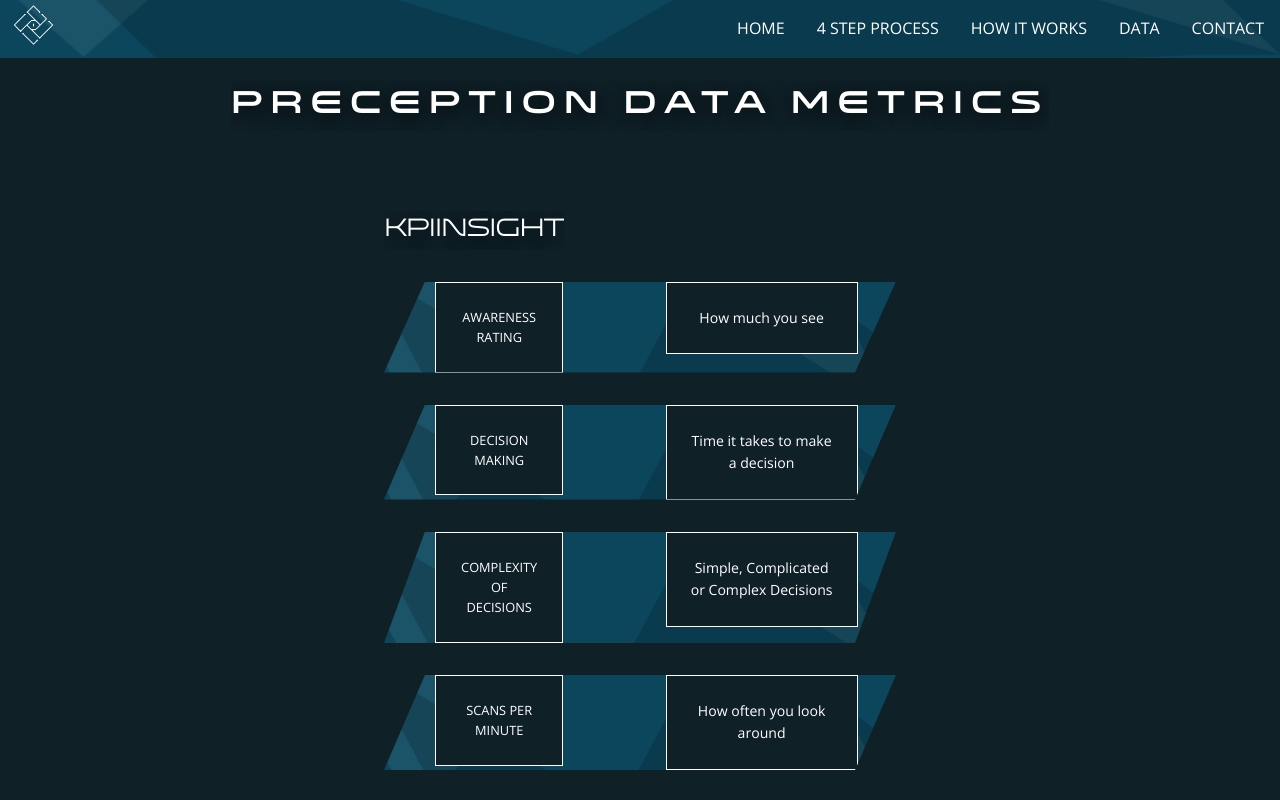
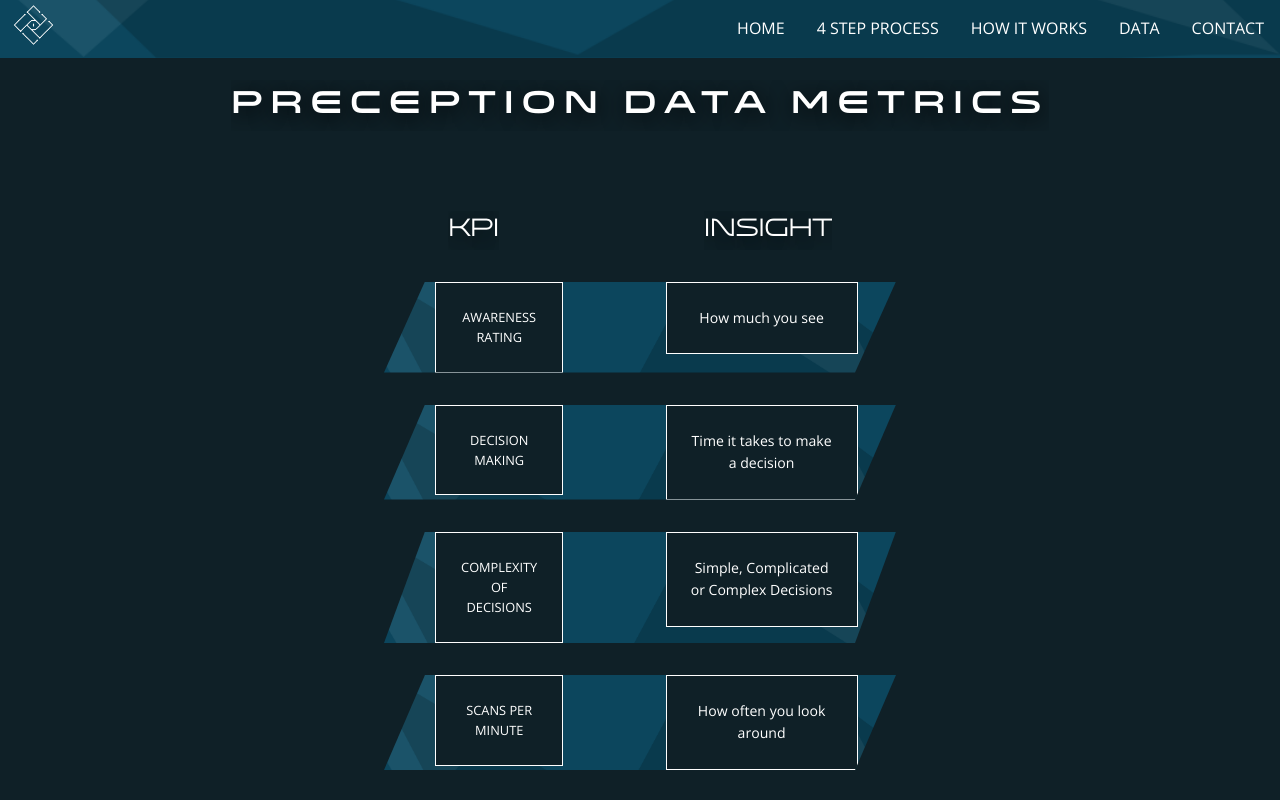
Before and after one commit to karyma-dev/preception, a React (Create React App) app: page /data in a window 1280 px wide. Shown: the top 800 px of the page. Built offline with nearby package versions, Linux system fonts and the light colour scheme.

Commit message:
headers in data metric now palced

```diff
--- a/src/styles/css/main.css
+++ b/src/styles/css/main.css
@@ -603,9 +603,9 @@
   display: flex;
   flex-wrap: wrap;
   margin-bottom: 2rem;
+  flex-direction: row;
 }
 .data-metrics--list li:not(:first-child) {
-  flex-direction: row;
   background-image: url("../../images/sidekick.png");
   background-position: center;
   background-size: cover;
@@ -629,7 +629,11 @@
   font-size: 0.8rem;
 }
 .data-metrics--list--header {
-  flex-direction: row;
+  justify-content: center;
+  text-align: center;
+}
+.data-metrics--list--header h2:last-child {
+  margin-left: 16vw;
 }
 
 .contact-header {
--- a/src/styles/sass/pages/_data-metric.scss
+++ b/src/styles/sass/pages/_data-metric.scss
@@ -17,22 +17,21 @@
       display: flex;
       flex-wrap: wrap;
       margin-bottom: 2rem;
+      flex-direction: row;
+
       &:not(:first-child){
-        flex-direction: row;
 
         background-image: url('../../images/sidekick.png');
         background-position: center;
         background-size: cover;
         -webkit-clip-path: polygon(8% 0%, 100% 0%, 92% 100%, 0% 100%);
         clip-path: polygon(8% 0%, 100% 0%, 92% 100%, 0% 100%);
-
         p {
           height: 100%;
           width: 15vw;
           border: 1px white solid;
           background-color: $primary-color;
           margin-left: 8vw;
-
           font-size: 0.88rem;
           padding: 1.5rem;
           &:not(:last-child){
@@ -47,9 +46,16 @@
     }
 
           &--header{
-            flex-direction: row;
+            justify-content: center;
+            text-align:center;
+
+            h2{
+
+              &:last-child{
+                margin-left: 16vw;
+              }
+            }
           }
-
-  }
+        }
 
 }
--- a/src/styles/sass/pages/_home.scss
+++ b/src/styles/sass/pages/_home.scss
@@ -163,7 +163,6 @@
       margin-bottom: 6rem;
     }
     width: 50%;
-
   }
 
   @include testinomal-section-MQ();
```
Also changed, not shown: 1 other file (tests, documents, lock files or other folders).
